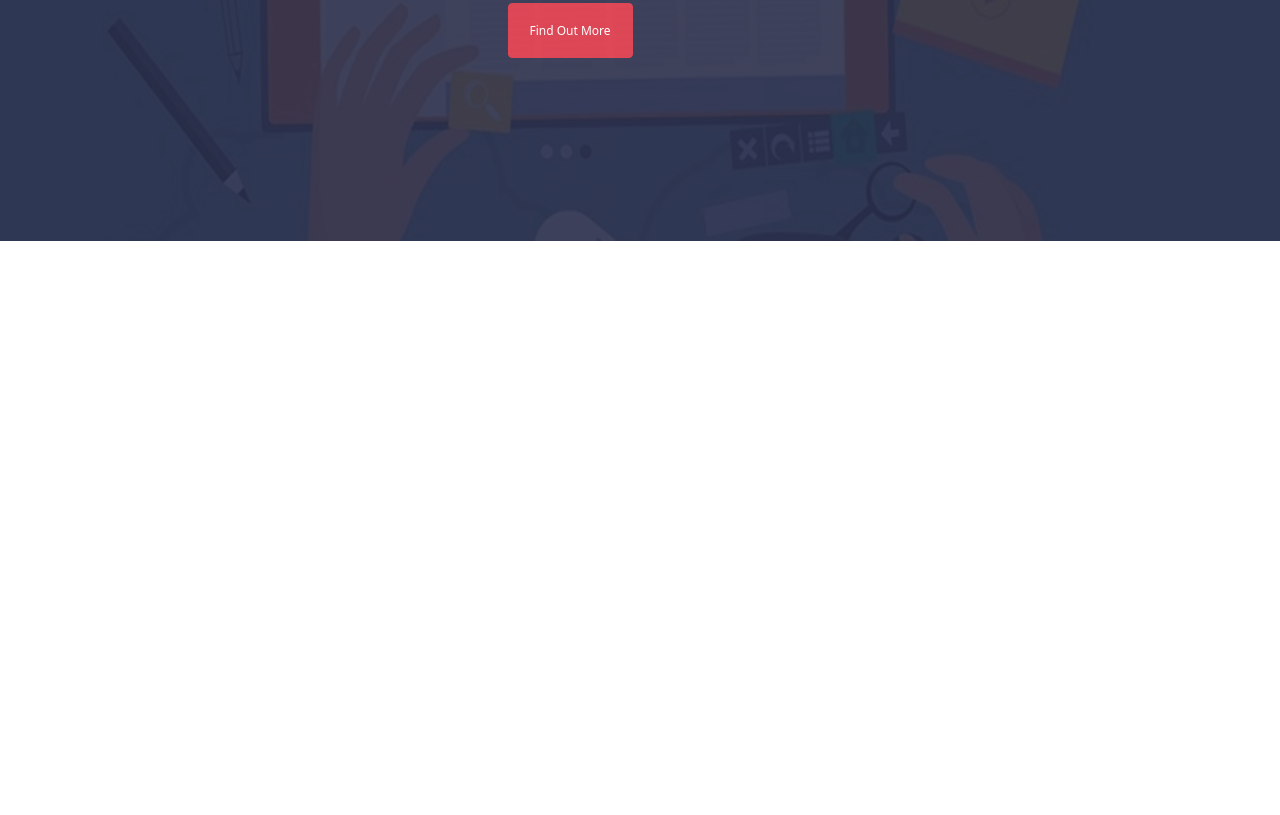
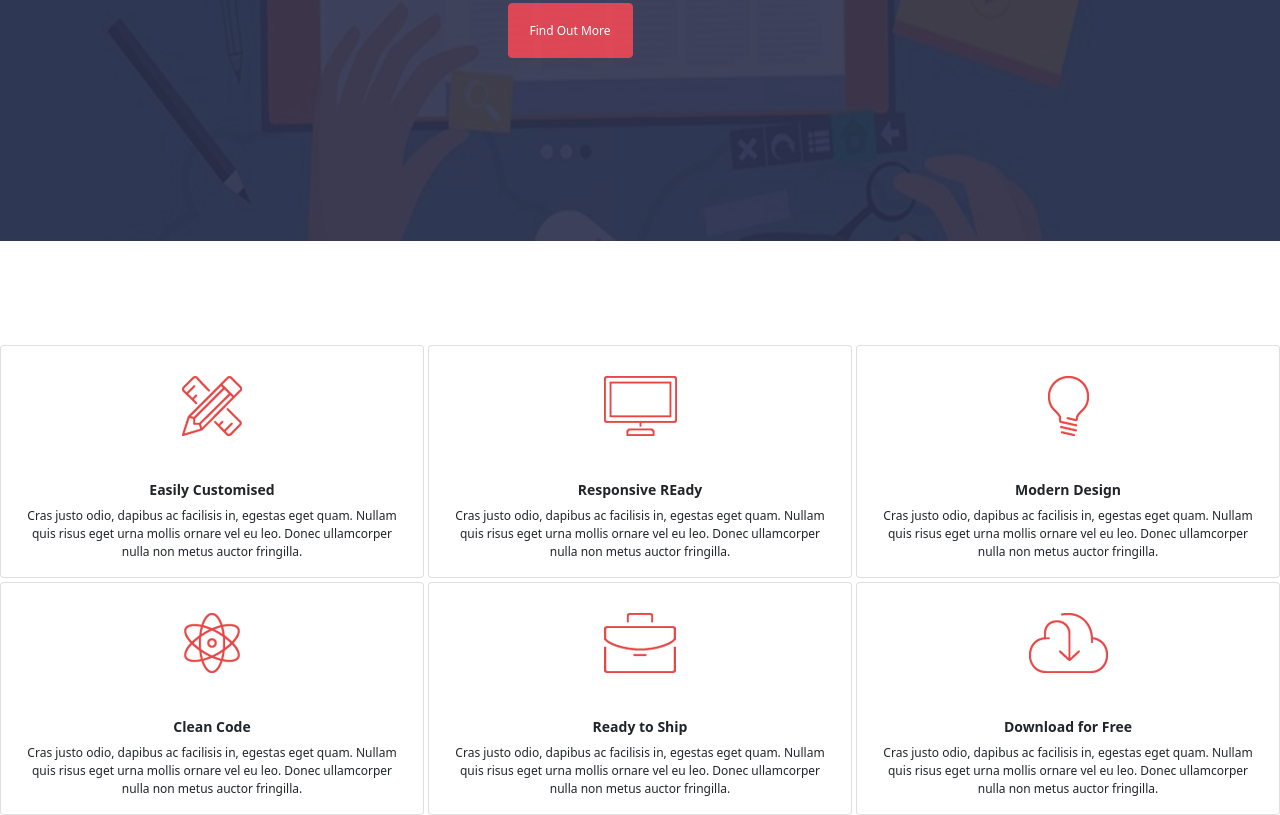
Before and after one commit to lirem/landing-ActiveBox, a plain HTML site: page index.html in a window 1280 px wide. Shown: the part 509-1324 px from the top of the page. Before the commit the page ends 800 px from the top, so only its background shows below. Drawn offline with nearby package versions, Linux system fonts and the light colour scheme.

Commit message:
Added block with cards about project

```diff
--- a/index.html
+++ b/index.html
@@ -38,6 +38,66 @@
 	</div>
     </header>
     </div>
+
+
+
+
+    <div class="row divkar justify-content-around gx-sm-1 gy-1">
+        <div class="col-5 col-sm-4">
+	    <div class="card">
+	      <img src="img/kar/layer48.png" class="imgkar img-fluid mx-auto" alt="">
+	      <div class="card-body text-center">
+	        <h5 class="card-title">Easily Customised</h5>
+	        <p class="card-text">Cras justo odio, dapibus ac facilisis in, egestas eget quam. Nullam quis risus eget urna mollis ornare vel eu leo. Donec ullamcorper nulla non metus auctor fringilla.</p>
+	      </div>
+	    </div>
+	</div>
+	<div class="col-5 col-sm-4">
+	    <div class="card">
+              <img src="img/kar/layer44.png" class="imgkar img-fluid mx-auto" alt="">
+              <div class="card-body text-center">
+                <h5 class="card-title">Responsive REady</h5>
+                <p class="card-text">Cras justo odio, dapibus ac facilisis in, egestas eget quam. Nullam quis risus eget urna mollis ornare vel eu leo. Donec ullamcorper nulla non metus auctor fringilla.</p>
+              </div>
+            </div>
+	</div>
+	<div class="col-5 col-sm-4">
+	    <div class="card">
+              <img src="img/kar/layer47.png" class="imgkar img-fluid mx-auto" alt="">
+              <div class="card-body text-center">
+                <h5 class="card-title">Modern Design</h5>
+                <p class="card-text">Cras justo odio, dapibus ac facilisis in, egestas eget quam. Nullam quis risus eget urna mollis ornare vel eu leo. Donec ullamcorper nulla non metus auctor fringilla.</p>
+              </div>
+            </div>
+	</div>
+	<div class="col-5 col-sm-4">
+	    <div class="card">
+              <img src="img/kar/layer46.png" class="imgkar img-fluid mx-auto" alt="">
+              <div class="card-body text-center">
+                <h5 class="card-title">Clean Code</h5>
+                <p class="card-text">Cras justo odio, dapibus ac facilisis in, egestas eget quam. Nullam quis risus eget urna mollis ornare vel eu leo. Donec ullamcorper nulla non metus auctor fringilla.</p>
+              </div>
+            </div>
+	</div>
+	<div class="col-5 col-sm-4">
+	    <div class="card">
+              <img src="img/kar/layer43.png" class="imgkar img-fluid mx-auto" alt="">
+              <div class="card-body text-center">
+                <h5 class="card-title">Ready to Ship</h5>
+                <p class="card-text">Cras justo odio, dapibus ac facilisis in, egestas eget quam. Nullam quis risus eget urna mollis ornare vel eu leo. Donec ullamcorper nulla non metus auctor fringilla.</p>
+              </div>
+            </div>
+	</div>
+	<div class="col-5 col-sm-4">
+	    <div class="card">
+              <img src="img/kar/layer45.png" class="imgkar img-fluid mx-auto" alt="">
+              <div class="card-body text-center">
+                <h5 class="card-title">Download for Free</h5>
+                <p class="card-text">Cras justo odio, dapibus ac facilisis in, egestas eget quam. Nullam quis risus eget urna mollis ornare vel eu leo. Donec ullamcorper nulla non metus auctor fringilla.</p>
+              </div>
+            </div>
+	</div>
+    </div>
     <!-- Optional JavaScript; choose one of the two! -->
 
     <!-- Option 1: Bootstrap Bundle with Popper -->
--- a/styles.css
+++ b/styles.css
@@ -26,3 +26,17 @@ width: 125px;
 height: 55px;
 font-size: 12px;
 }
+.imgkar{
+padding-top: 30px;
+padding-bottom: 30px;
+}
+.card-text{
+font-size: 12px;
+}
+.card-title{
+font-size: 14px;
+font-weight: bold;
+}
+.divkar{
+margin-top: 100px;
+}
```
Also changed, not shown: img/kar/layer43.png (renamed from img/kar/Layer 43@1X.png), img/kar/layer44.png (renamed from img/kar/Layer 44@1X.png), img/kar/layer45.png (renamed from img/kar/Layer 45@1X.png), img/kar/layer46.png (renamed from img/kar/Layer 46@1X.png), img/kar/layer47.png (renamed from img/kar/Layer 47@1X.png), img/kar/layer48.png (renamed from img/kar/Layer 48@1X (1).png), 2 other files.
